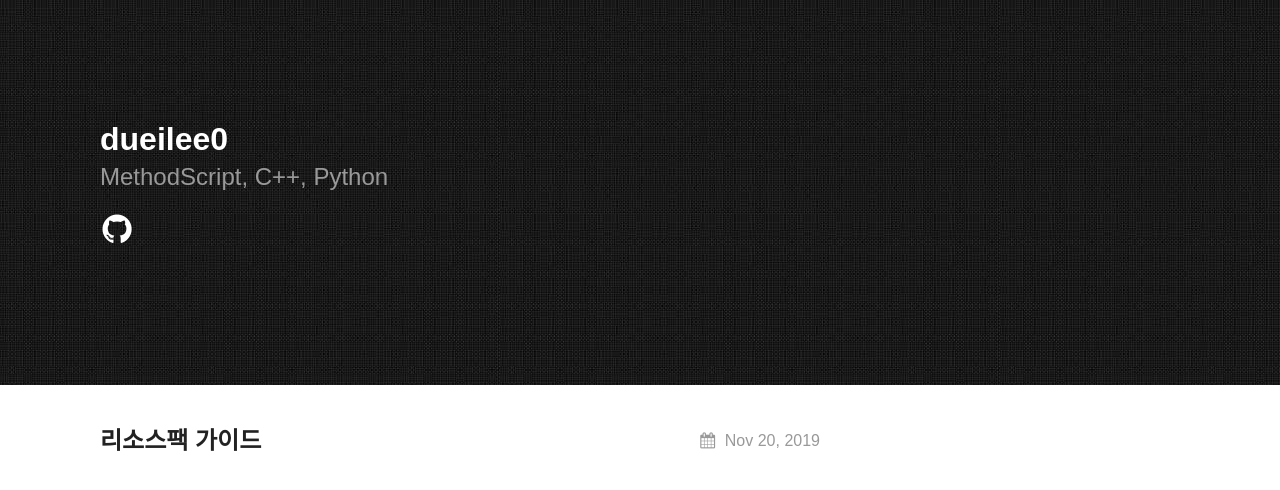
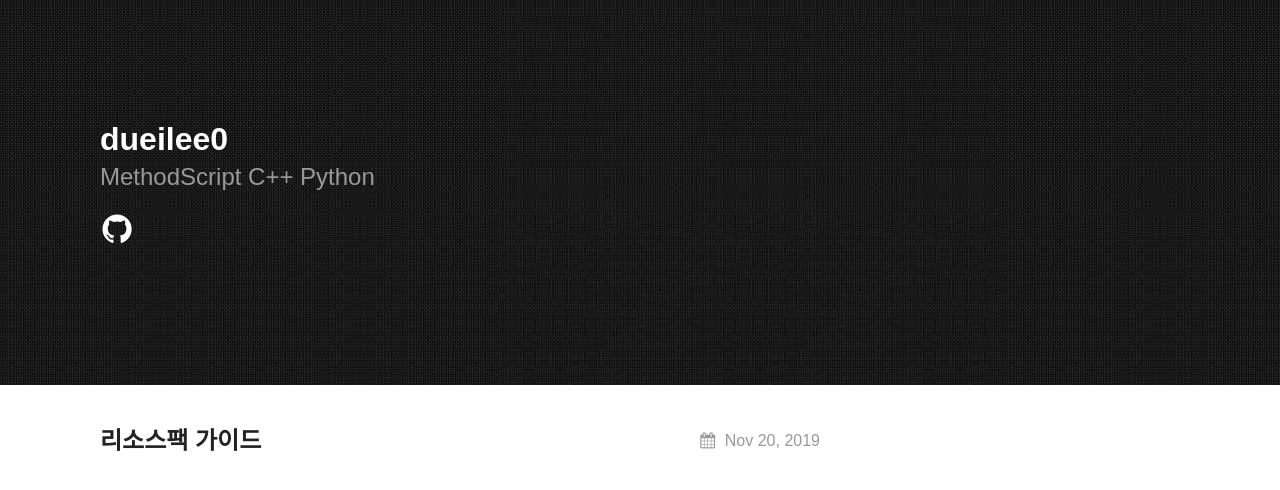
Before and after one commit to dueilee0/dueilee0.github.io, a Jekyll site: the page built from index.md, in a window 1280 px wide. Shown: the top 490 px of the page. Built offline with Jekyll 4.4.1, drawn with Linux system fonts in a browser that asks for light colours; some web fonts are replaced.

```diff
--- a/_config.yml
+++ b/_config.yml
@@ -30,7 +30,7 @@ paginate:       5
 
 texture:
   title: dueilee0
-  tagline: MethodScript, C++, Python
+  tagline: MethodScript C++ Python
   date_format: "%b %-d, %Y"
   style: black
   showNav: false
```
